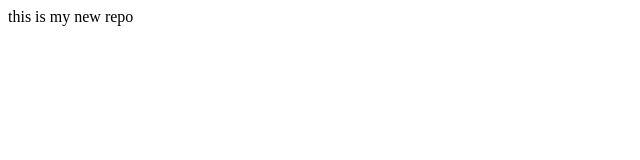
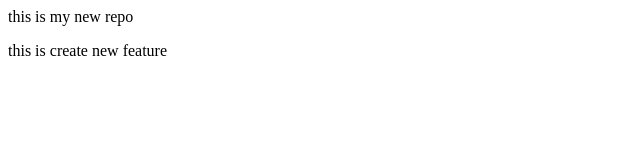
Before and after one commit to swatantrathakur/localrepo, a plain HTML site: page index.html in a window 1280 px wide. Shown: the whole page, without its empty margins (0-640 px from the left). Drawn offline with Linux system fonts and the light colour scheme.

Commit message:
add new feature

```diff
--- a/index.html
+++ b/index.html
@@ -1,2 +1,3 @@
 <p>this is my new repo
 </p>
+<p>this is create new feature</p>
```
